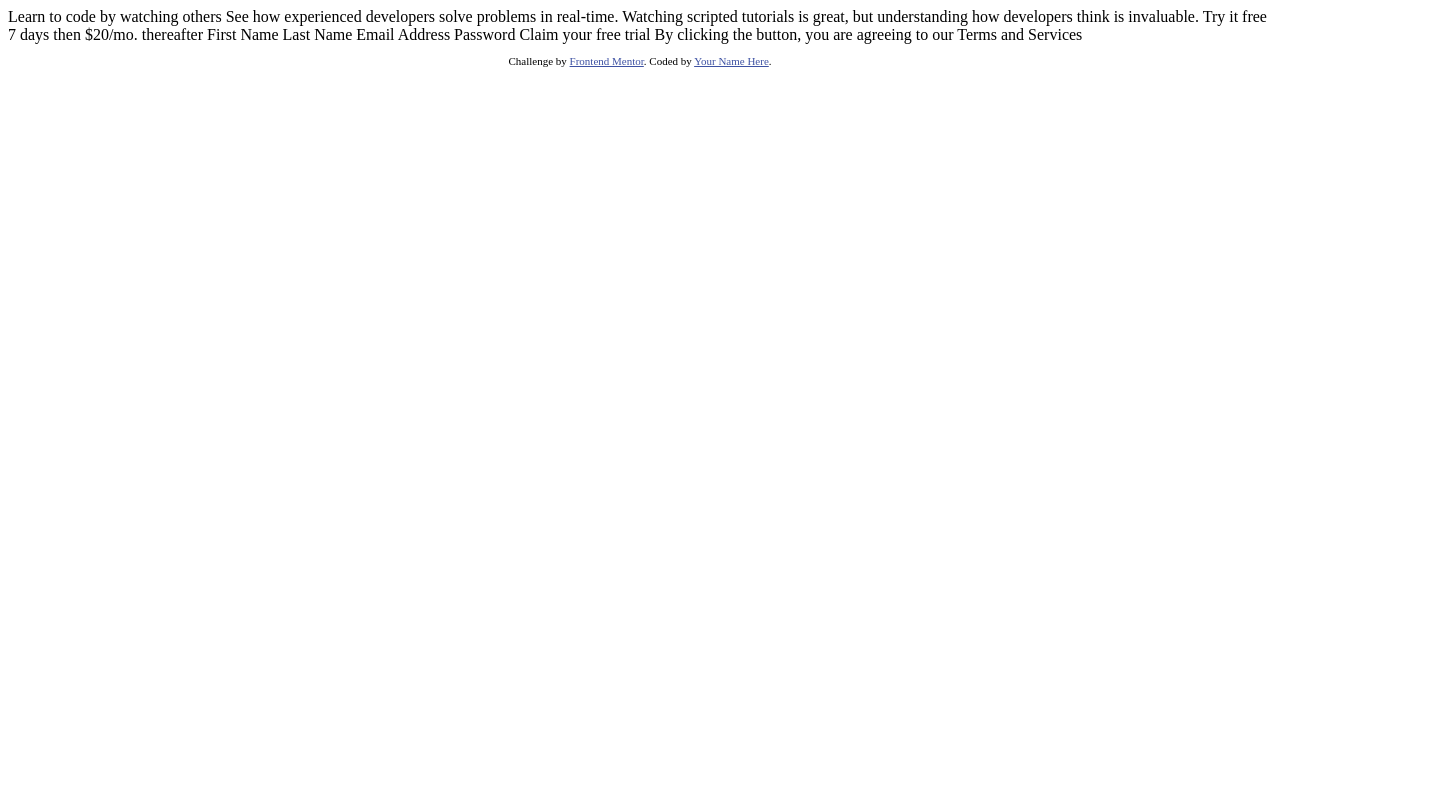
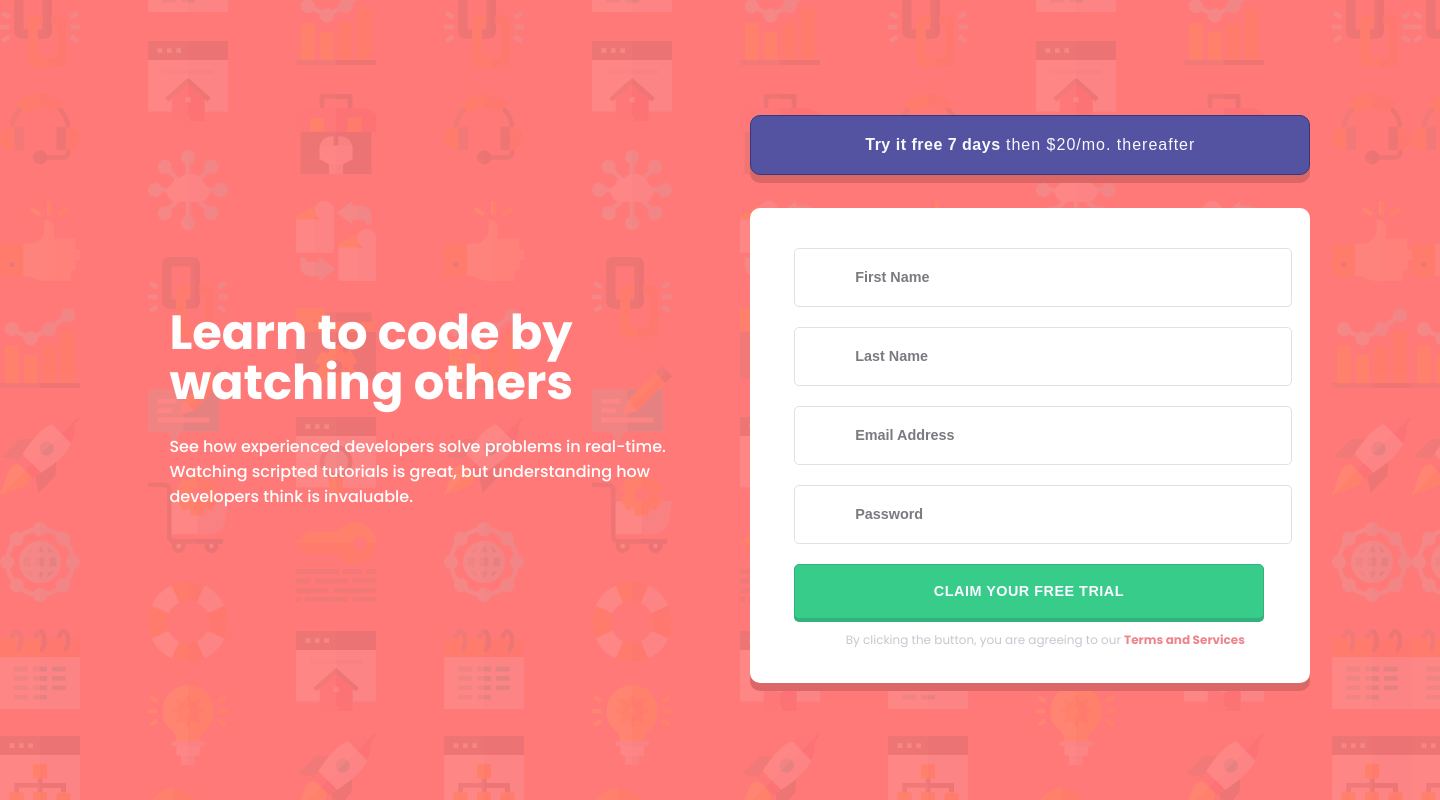
Before and after one commit to GusV15/registration-form, a plain HTML site: page index.html in a window 1280 px wide. Shown: the whole page, 1440 px wide, since content can reach past the window. Drawn offline with Linux system fonts and the light colour scheme.

Commit message:
Design registration form with Flexbox

```diff
--- a/index.html
+++ b/index.html
@@ -1,42 +1,60 @@
 <!DOCTYPE html>
 <html lang="en">
   <head>
-  <meta charset="UTF-8">
-  <meta name="viewport" content="width=device-width, initial-scale=1.0"> <!-- displays site properly based on user's device -->
+    <meta charset="UTF-8" />
+    <meta name="viewport" content="width=device-width, initial-scale=1.0" />
+    <!-- displays site properly based on user's device -->
 
-  <link rel="icon" type="image/png" sizes="32x32" href="./images/favicon-32x32.png">
-
+    <link
+      rel="icon"
+      type="image/png"
+      sizes="32x32"
+      href="./images/favicon-32x32.png"
+    />
+    <link rel="stylesheet" href="style.css" />
     <title>Frontend Mentor | Intro component with sign up form</title>
 
     <!-- Feel free to remove these styles or customise in your own stylesheet 👍 -->
-  <style>
-    .attribution { font-size: 11px; text-align: center; }
-    .attribution a { color: hsl(228, 45%, 44%); }
-  </style>
+    <!-- <style>
+      .attribution {
+        font-size: 11px;
+        text-align: center;
+      }
+      .attribution a {
+        color: hsl(228, 45%, 44%);
+      }
+    </style> -->
   </head>
   <body>
-
-  Learn to code by watching others
-
-  See how experienced developers solve problems in real-time. Watching scripted tutorials is great,
-  but understanding how developers think is invaluable.
-
-  Try it free 7 days then $20/mo. thereafter
-
-  First Name
-  Last Name
-  Email Address
-  Password
-
+    <div class="wrapper">
+      <div class="header">
+        <h1>Learn to code by watching others</h1>
+        <p>
+          See how experienced developers solve problems in real-time. Watching
+          scripted tutorials is great, but understanding how developers think is
+          invaluable.
+        </p>
+      </div>
+      <div class="registration">
+        <button class="button-discount" type="submit">
+          <span>Try it free 7 days</span> then $20/mo. thereafter
+        </button>
+        <div class="form-registration">
+          <form>
+            <input type="text" placeholder="First Name" />
+            <input type="text" placeholder="Last Name" />
+            <input type="email" placeholder="Email Address" />
+            <input type="password" placeholder="Password" />
+          </form>
+          <button class="button-form">
             Claim your free trial
-
-  By clicking the button, you are agreeing to our Terms and Services
-
-  <footer>
-    <p class="attribution">
-      Challenge by <a href="https://www.frontendmentor.io?ref=challenge" target="_blank">Frontend Mentor</a>.
-      Coded by <a href="#">Your Name Here</a>.
+          </button>
+          <p>
+            By clicking the button, you are agreeing to our
+            <span>Terms and Services</span>
           </p>
-  </footer>
+        </div>
+      </div>
+    </div>
   </body>
 </html>
--- /dev/null
+++ b/style.css
@@ -0,0 +1,156 @@
+@import url('https://fonts.googleapis.com/css2?family=Poppins:wght@400;500;600;700&display=swap');
+
+body {
+    width: 1440px;
+    height: 800px;
+    margin: auto;
+    background-image:  url("./images/bg-intro-desktop.png");
+    background-color: #FF7978;
+    font-family: 'Poppins', sans-serif;
+    display: flex;
+    justify-content: center;
+    align-items: center;
+}
+
+.wrapper {
+    width: 84%;
+    height: 650px;
+    display: flex;
+    flex-flow: row wrap;
+    align-items: center;
+    justify-content: center;
+}
+
+.header {
+    width: 48%;
+    height: 70%;
+    margin: 20px;
+    display: flex;
+    flex-flow: row wrap;
+    align-content: center;
+}
+
+h1 {
+    margin-left: 30px;
+    margin-bottom: 10px;
+    padding: 0;
+    font-size: 3rem;
+    font-weight: bold;
+    color: #FFFFFF;
+    text-align: left;
+    line-height: 50px;
+}
+
+p{
+    margin-left: 30px;
+    color: #FFFFFF;
+    font-size: 1rem;
+    font-weight: 500;
+}
+
+.registration {
+    width: 48%;
+    height: 570px;
+    display: flex;
+    flex-flow: row wrap;
+    justify-content: center;
+}
+
+.registration .button-discount {
+    width: 96.5%;
+    height: 60px;
+    margin-bottom: 30px;
+    color: #FAF8FF;
+    font-size: 1rem;
+    font-weight: 100;
+    letter-spacing: 1px;
+    background: rgb(84, 83, 161);
+    font-weight: 500;
+    border-radius: 10px;
+    box-shadow: 0px 8px 0px #DB6767;
+    border: 0.1px solid rgb(56, 55, 122);
+}
+
+button span {
+    color: #FAF8FF;
+    font-size: 1rem;
+    letter-spacing: 0.5px;
+    font-weight: bold;
+}
+
+.form-registration {
+    width: 96.5%;
+    height: 475px;
+    background: #FFFFFF;
+    border-radius: 10px;
+    box-shadow: 0px 8px 0px #DB6767;
+}
+
+
+form input {
+    width: 82.8%;
+    height: 55px;
+    margin: 20px 44px 0px 44px;
+    padding-left: 30px;
+    border-radius: 5px;
+    border: 1.4px solid #E1E1E1;
+}
+
+form input:focus {
+    color: #46454A;
+    font-weight: bold;
+    font-size: 0.9rem;
+    border: 1.4px solid rgb(53, 47, 47);
+}
+
+input:focus::-webkit-input-placeholder {
+    padding-left: 0px;
+    color: rgb(123, 122, 128);
+    font-weight: bold;
+    font-size: 0.9rem;
+  }
+
+form input:first-child {
+    margin-top: 40px;
+}
+
+input::-webkit-input-placeholder {
+    padding-left: 30px;
+    color: rgb(123, 122, 128);
+    font-weight: bold;
+    font-size: 0.9rem;
+  }
+
+input:focus::-webkit-input-placeholder {
+    padding-left: 30px;
+    color: #46454A;
+    font-weight: bold;
+    font-size: 0.9rem;
+}
+
+.form-registration .button-form {
+    width: 83.8%;
+    height: 55px;
+    margin: 20px 44px 0px 44px;
+    font-size: 0.9rem;
+    color: #FAF8FF;
+    font-weight:600;
+    letter-spacing: 0.5px;
+    text-transform: uppercase;
+    background: #37CC8A;
+    border: 0.5px solid rgb(50, 177, 120);
+    border-radius: 5px;
+    box-shadow: 0px 3px 0px rgb(50, 177, 120);
+}
+
+.form-registration p {
+    text-align: center;
+    font-size: 0.75rem;
+    font-weight: 400;
+    color: rgb(200, 199, 209);
+}
+
+p span {
+    color: #ED858A;
+    font-weight: bold;
+}
```
Lines whose indentation alone changed are shown as unchanged.
